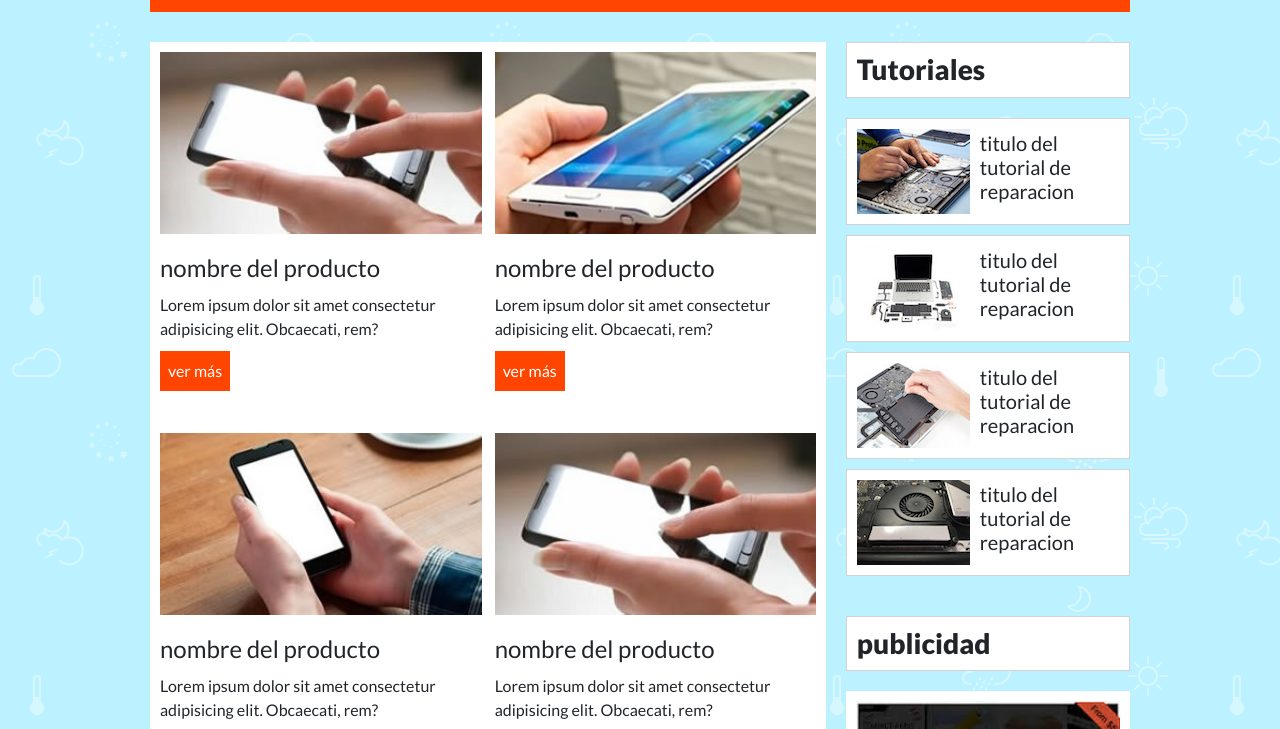
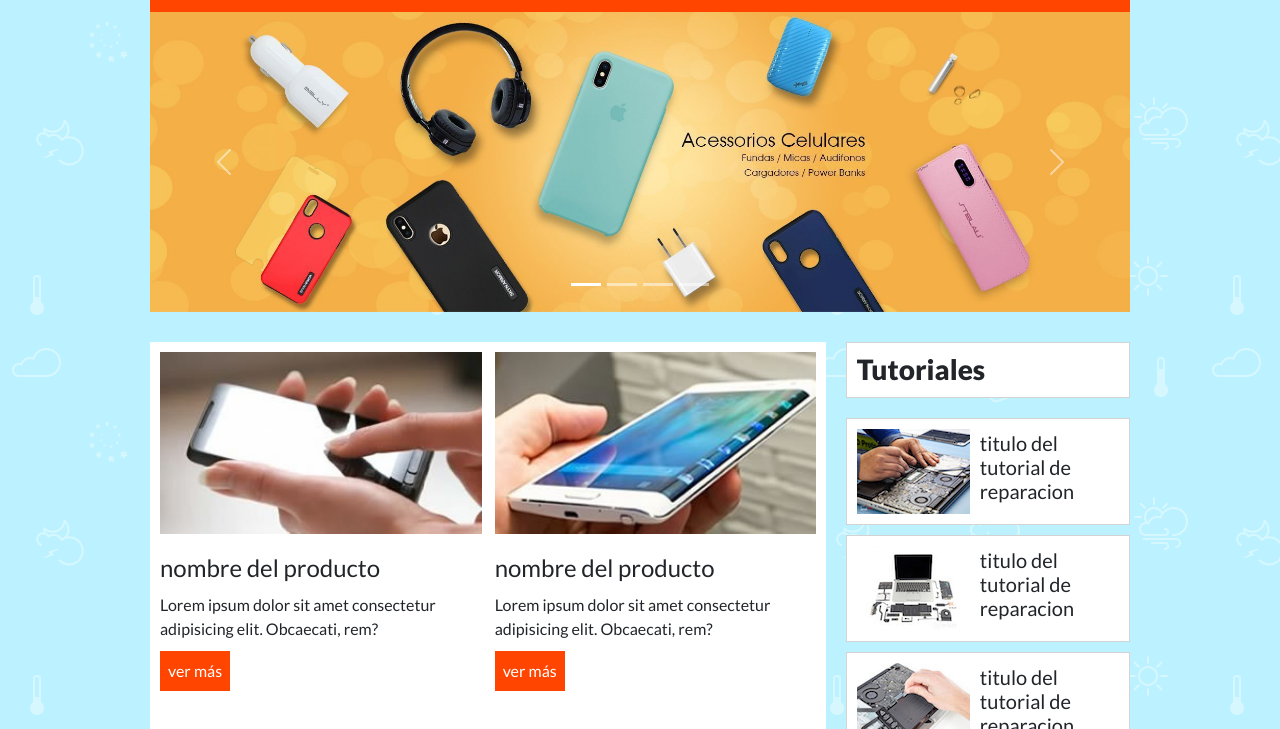
Before and after one commit to LeonardoGarcia-Estralagio/Craftsy, a website: page views/home.html in a window 1280 px wide. Shown: the part 68-797 px from the top of the page. Drawn offline with nearby package versions, Linux system fonts and the light colour scheme.

Commit message:
feat: banner carousel

```diff
--- a/public/css/header.css
+++ b/public/css/header.css
@@ -2,7 +2,6 @@
 .home__header {
   background-color: orangered;
   padding: 15px;
-  margin-bottom: 30px;
 }
 
 .home__header--top {
--- a/public/css/home.css
+++ b/public/css/home.css
@@ -1,3 +1,11 @@
+.home__banner {
+  display: none;
+}
+
+.home__box {
+  margin-top: 30px;
+}
+
 .home__main {
   background-color: white;
   padding: 10px;
@@ -101,6 +109,17 @@
   .home__box {
     display: flex;
     justify-content: space-between;
+    flex-wrap: wrap;
+  }
+  .home__banner {
+    display: block;
+  }
+
+  .home__banner--box-image {
+    width: 100%;
+    height: 300px;
+    background-repeat: no-repeat;
+    background-size: cover;
   }
 
   .home__main {
--- a/views/home.html
+++ b/views/home.html
@@ -31,6 +31,40 @@
             </ul>
         </nav>
     </header>
+    <div class="home__banner">
+        <div id="carouselExampleIndicators" class="carousel slide">
+            <div class="carousel-indicators">
+                <button type="button" data-bs-target="#carouselExampleIndicators" data-bs-slide-to="0"
+                    class="active" aria-current="true" aria-label="Slide 1"></button>
+                <button type="button" data-bs-target="#carouselExampleIndicators" data-bs-slide-to="1"
+                    aria-label="Slide 2"></button>
+                <button type="button" data-bs-target="#carouselExampleIndicators" data-bs-slide-to="2"
+                    aria-label="Slide 3"></button>
+                    <button type="button" data-bs-target="#carouselExampleIndicators" data-bs-slide-to="3"
+                    aria-label="Slide 4"></button>
+            </div>
+            <div class="carousel-inner">
+                <div class="carousel-item active home__banner--box-image" style="background-image: url('/img/banner/Banner-01-.jpg');">
+                </div>
+                <div class="carousel-item home__banner--box-image" style="background-image: url('/img/banner/Banner-02-.jpg');">
+                </div>
+                <div class="carousel-item home__banner--box-image" style="background-image: url('/img/banner/Banner-03-.jpg');">
+                </div>
+                <div class="carousel-item home__banner--box-image" style="background-image: url('/img/banner/Banner-04-.jpg');">
+                </div>
+            </div>
+            <button class="carousel-control-prev" type="button" data-bs-target="#carouselExampleIndicators"
+                data-bs-slide="prev">
+                <span class="carousel-control-prev-icon" aria-hidden="true"></span>
+                <span class="visually-hidden">Previous</span>
+            </button>
+            <button class="carousel-control-next" type="button" data-bs-target="#carouselExampleIndicators"
+                data-bs-slide="next">
+                <span class="carousel-control-next-icon" aria-hidden="true"></span>
+                <span class="visually-hidden">Next</span>
+            </button>
+        </div>
+    </div>
     <div class="home__box">
         <main class="home__main">
             <article class="home__main__article">
@@ -122,6 +156,9 @@
             </section>
         </aside>
     </div>
+    <script src="https://cdn.jsdelivr.net/npm/bootstrap@5.3.0/dist/js/bootstrap.bundle.min.js"
+        integrity="sha384-geWF76RCwLtnZ8qwWowPQNguL3RmwHVBC9FhGdlKrxdiJJigb/j/68SIy3Te4Bkz"
+        crossorigin="anonymous"></script>
 </body>
 
 </html>
```
Also changed, not shown: public/img/banner/Banner-01-.jpg (added), public/img/banner/Banner-02-.jpg (added), public/img/banner/Banner-03-.jpg (added), public/img/banner/Banner-04-.jpg (added).
